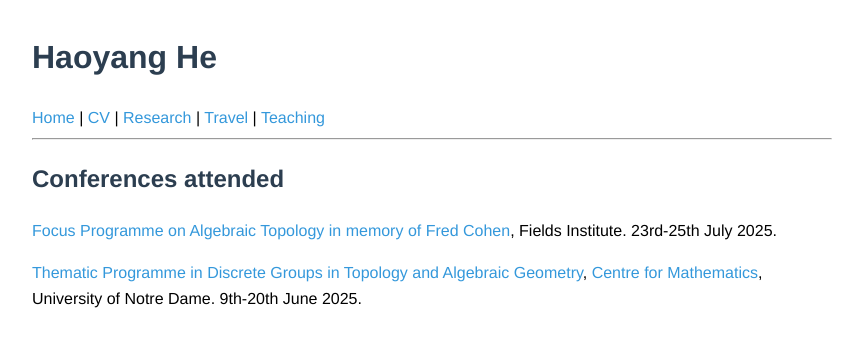
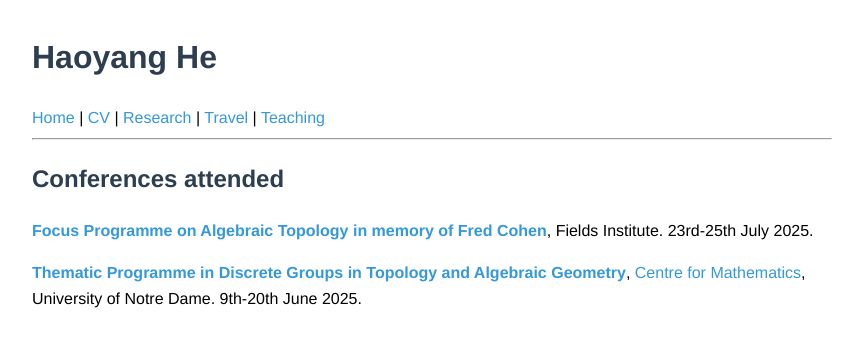
Before and after one commit to haoyang-he/haoyang-he.github.io, a Jekyll site: the page built from travel.md, in a window 1280 px wide. Shown: the top 347 px of the page, without its empty margins (208-1071 px from the left). Built offline with Jekyll 4.4.1, drawn with Linux system fonts in a browser that asks for light colours.

Commit message:
Update travel.md

```diff
--- a/travel.md
+++ b/travel.md
@@ -5,6 +5,6 @@ title: Travel
 
 ## Conferences attended
 
-[Focus Programme on Algebraic Topology in memory of Fred Cohen](http://www.fields.utoronto.ca/activities/25-26/algebraic-topology), Fields Institute. 23rd-25th July 2025.
+[**Focus Programme on Algebraic Topology in memory of Fred Cohen**](http://www.fields.utoronto.ca/activities/25-26/algebraic-topology), Fields Institute. 23rd-25th July 2025.
 
-[Thematic Programme in Discrete Groups in Topology and Algebraic Geometry](https://sites.nd.edu/cmnd2025-thematic-program/), [Centre for Mathematics](https://centerformath.nd.edu/), University of Notre Dame. 9th-20th June 2025.
+[**Thematic Programme in Discrete Groups in Topology and Algebraic Geometry**](https://sites.nd.edu/cmnd2025-thematic-program/), [Centre for Mathematics](https://centerformath.nd.edu/), University of Notre Dame. 9th-20th June 2025.
```
